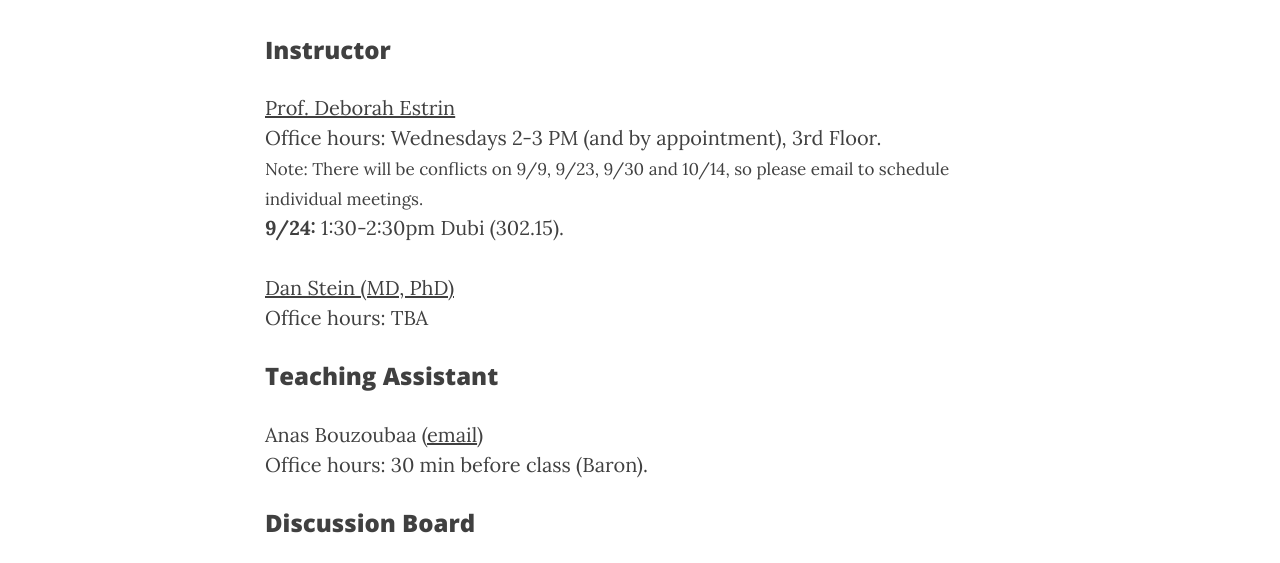
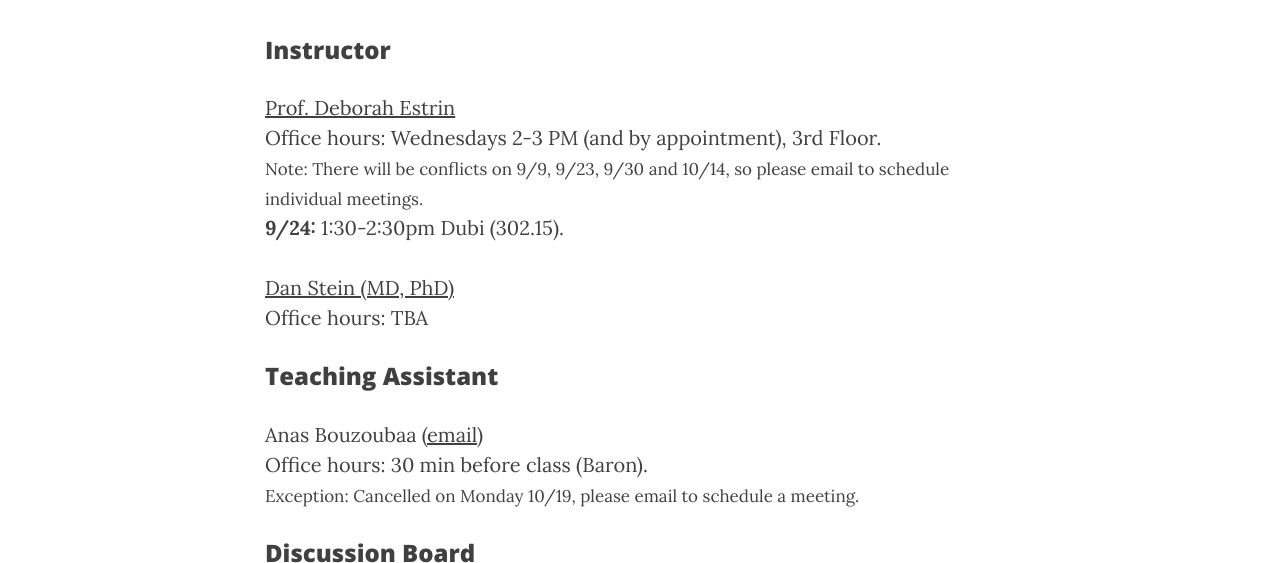
Before and after one commit to cs5555-cornell-tech/cs5555-cornell-tech.github.io, a plain HTML site: page contact.html in a window 1280 px wide. Shown: the part 223-786 px from the top of the page. Drawn offline with nearby package versions, Linux system fonts and the light colour scheme.

Commit message:
ofc hours update

```diff
--- a/contact.html
+++ b/contact.html
@@ -102,7 +102,9 @@
                     </p>
                     <p><a href="http://tech.cornell.edu/people/daniel-stein">Dan Stein (MD, PhD)</a> <br/>Office hours: TBA</p>
             		<h3 class="post-subtitle">Teaching Assistant</h3>
-            		<p>Anas Bouzoubaa (<a href="mailto:ab2622@cornell.edu?Subject=TA%20appointment">email</a>) <br/>Office hours: 30 min before class (Baron).</p>
+            		<p>Anas Bouzoubaa (<a href="mailto:ab2622@cornell.edu?Subject=TA%20appointment">email</a>) <br/>Office hours: 30 min before class (Baron).<br \>
+                    <small>Exception: Cancelled on Monday 10/19, please email to schedule a meeting.</small>
+                    </p>
 
             		<h3 class="post-subtitle">Discussion Board</h3>
             		<p>Join the <a href="https://piazza.com/cornell/fall2015/cs5555/home">Piazza</a> board.</p>
```
